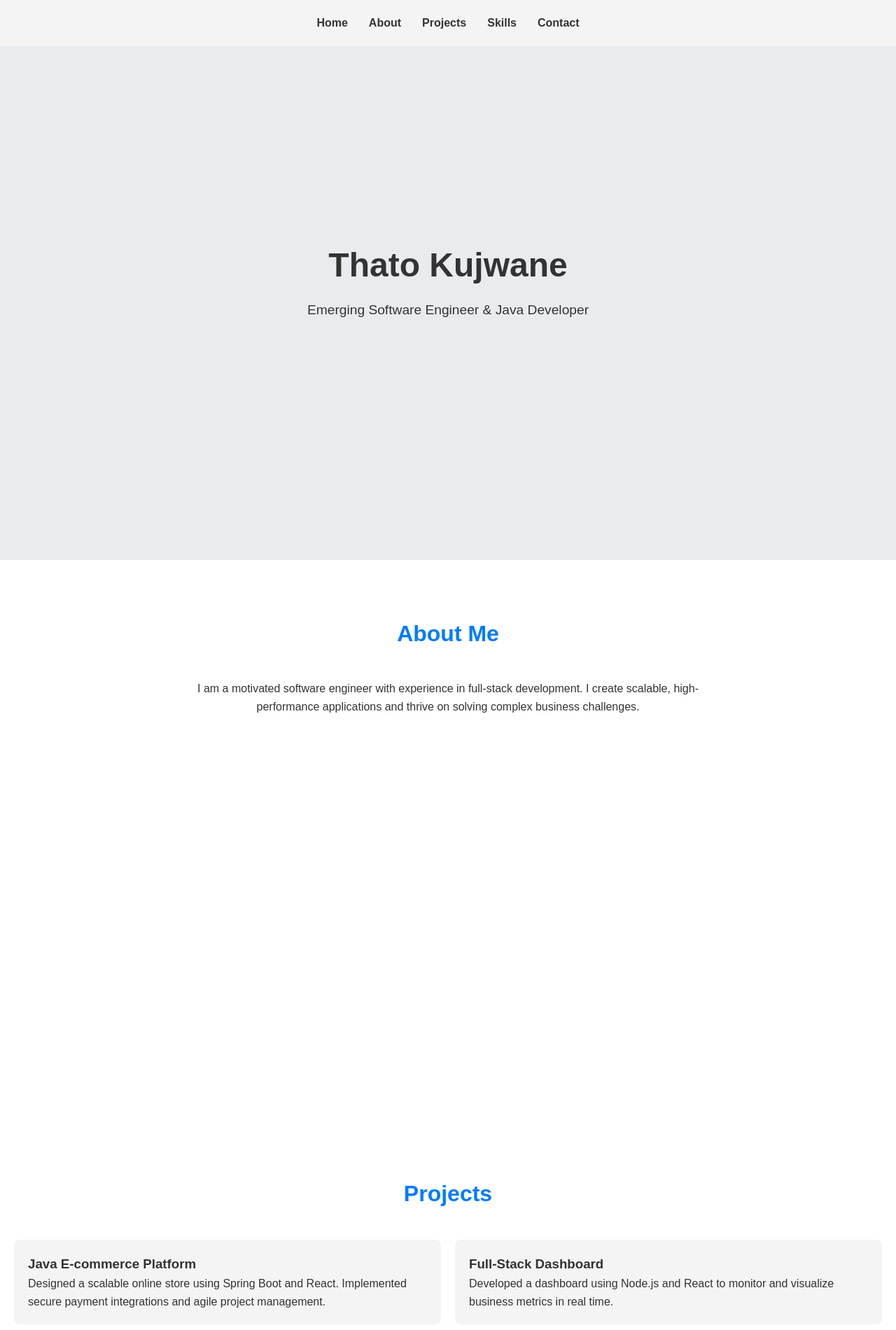
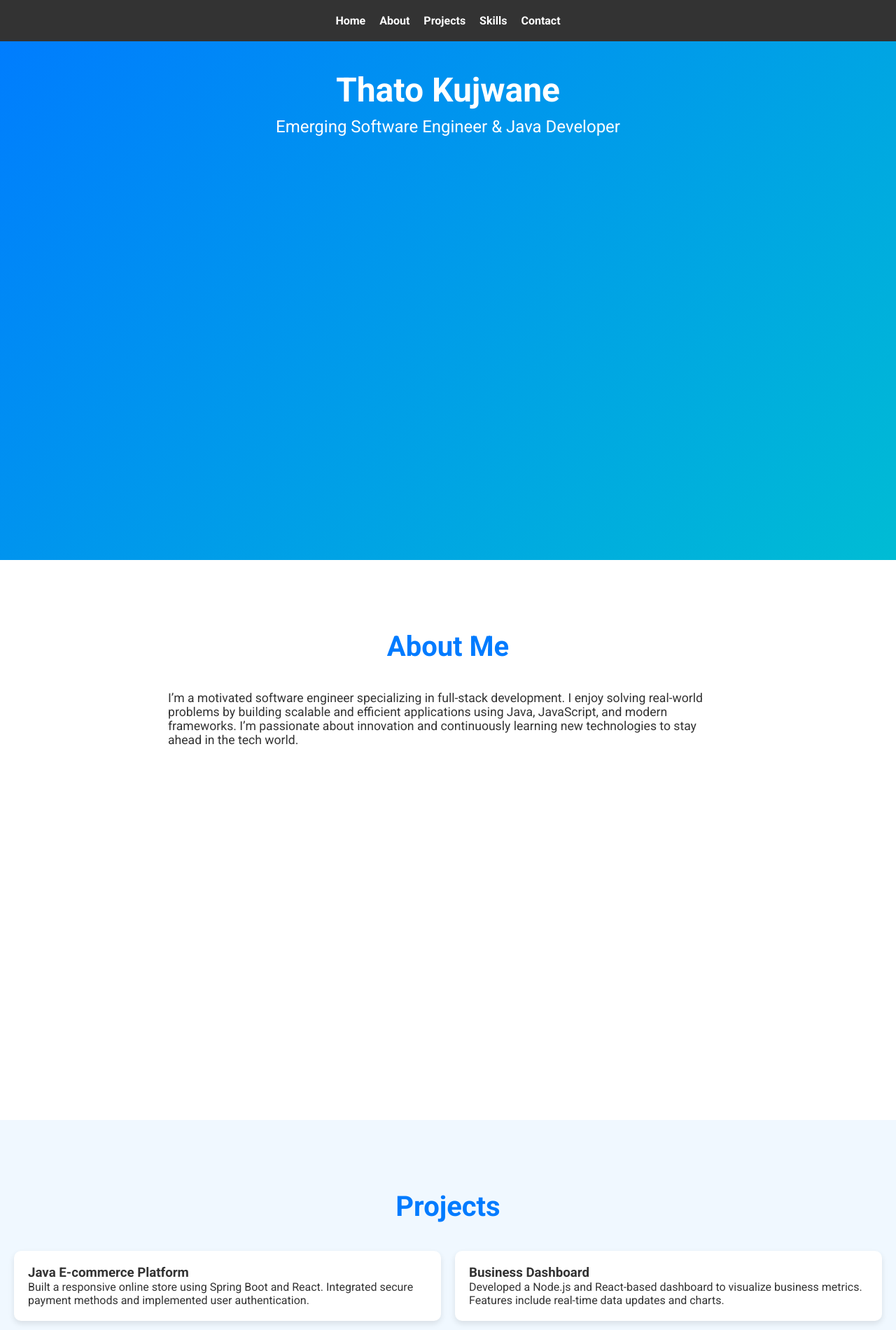
Before and after one commit to T-Kujwane/t-kujwane.github.io, a plain HTML site: page index.html in a window 1280 px wide. Shown: the top 1900 px of the page at 70% size. Drawn offline with Linux system fonts and the light colour scheme.

Commit message:
Update index.html

```diff
--- a/index.html
+++ b/index.html
@@ -1,139 +1,178 @@
 <!DOCTYPE html>
 <html lang="en">
 <head>
-  <meta charset="UTF-8">
-  <meta name="viewport" content="width=device-width, initial-scale=1">
+  <meta charset="UTF-8" />
+  <meta name="viewport" content="width=device-width, initial-scale=1" />
   <title>Thato Kujwane | Portfolio</title>
+  <link href="https://fonts.googleapis.com/css2?family=Roboto:wght@400;700&display=swap" rel="stylesheet" />
   <style>
-    /* Basic Reset */
-    * { margin: 0; padding: 0; box-sizing: border-box; }
-    body { font-family: Arial, sans-serif; line-height: 1.6; color: #333; }
+    * {
+      margin: 0;
+      padding: 0;
+      box-sizing: border-box;
+    }
 
-    a { text-decoration: none; color: #333; }
+    body {
+      font-family: 'Roboto', sans-serif;
+      background-color: #f4f4f4;
+      color: #333;
+      scroll-behavior: smooth;
+    }
 
-    /* Smooth Scrolling */
-    html { scroll-behavior: smooth; }
+    a {
+      text-decoration: none;
+      color: inherit;
+    }
 
-    /* Animations */
-    @keyframes fadeIn {
-      from { opacity: 0; transform: translateY(20px); }
-      to { opacity: 1; transform: translateY(0); }
+    header {
+      background-color: #333;
+      color: #fff;
+      padding: 20px 0;
+      position: fixed;
+      top: 0;
+      width: 100%;
+      z-index: 1000;
+      animation: fadeInDown 1s ease-out;
     }
-    .animate { animation: fadeIn 1s ease-out forwards; }
 
-    /* Header & Navigation */
-    header {
-      background: #f4f4f4;
-      padding: 20px;
-      position: fixed;
-      width: 100%;
-      top: 0;
-      z-index: 1000;
-      opacity: 0;
-      animation: fadeIn 1s ease-out forwards;
-    }
     nav {
       display: flex;
       justify-content: center;
+      gap: 20px;
     }
+
     nav a {
-      margin: 0 15px;
       font-weight: bold;
-      transition: color 0.3s;
+      color: #fff;
+      transition: color 0.3s ease;
     }
-    nav a:hover { color: #007BFF; }
 
-    /* Section Styles */
+    nav a:hover {
+      color: #00bcd4;
+    }
+
     section {
-      padding: 80px 20px;
+      padding: 100px 20px 60px;
       min-height: 100vh;
-      opacity: 0;
-      animation: fadeIn 1s ease-out forwards;
-      animation-delay: 0.3s;
+      animation: fadeInUp 1s ease-out;
     }
+
     .hero {
-      display: flex;
-      flex-direction: column;
-      justify-content: center;
-      align-items: center;
-      background: #e9ecef;
+      background: linear-gradient(135deg, #007BFF, #00bcd4);
+      color: #fff;
       text-align: center;
     }
-    .hero h1 { font-size: 3rem; margin-bottom: 10px; }
-    .hero p { font-size: 1.2rem; }
 
-    .about, .projects, .skills, .contact {
-      background: #fff;
-    }
     .section-title {
       text-align: center;
+      font-size: 2.5rem;
       margin-bottom: 40px;
-      font-size: 2rem;
       color: #007BFF;
     }
 
-    /* Projects Grid */
+    .about,
+    .skills {
+      background-color: #fff;
+    }
+
+    .projects {
+      background-color: #f0f8ff;
+    }
+
+    .contact {
+      background-color: #e9ffe9;
+    }
+
     .projects-container {
       display: grid;
       grid-template-columns: repeat(auto-fit, minmax(250px, 1fr));
       gap: 20px;
     }
+
     .project {
-      background: #f4f4f4;
+      background-color: #fff;
       padding: 20px;
-      border-radius: 8px;
-      transition: transform 0.3s, box-shadow 0.3s;
-    }
-    .project:hover {
-      transform: scale(1.03);
-      box-shadow: 0 4px 8px rgba(0,0,0,0.1);
+      border-radius: 10px;
+      box-shadow: 0 4px 8px rgba(0, 0, 0, 0.1);
+      transition: transform 0.3s ease, box-shadow 0.3s ease;
     }
 
-    /* Skills List */
+    .project:hover {
+      transform: translateY(-5px);
+      box-shadow: 0 6px 12px rgba(0, 0, 0, 0.15);
+    }
+
     .skills-list {
       display: flex;
       flex-wrap: wrap;
       justify-content: center;
       gap: 15px;
     }
+
     .skill-item {
-      background: #007BFF;
+      background-color: #007BFF;
       color: #fff;
       padding: 10px 15px;
-      border-radius: 4px;
+      border-radius: 5px;
+      font-size: 1rem;
     }
 
-    /* Contact Form */
     .contact form {
-      max-width: 500px;
-      margin: 0 auto;
+      max-width: 600px;
+      margin: auto;
       display: flex;
       flex-direction: column;
     }
-    .contact input, .contact textarea {
+
+    .contact input,
+    .contact textarea {
       padding: 10px;
       margin-bottom: 15px;
       border: 1px solid #ccc;
-      border-radius: 4px;
-      font-size: 1rem;
+      border-radius: 5px;
     }
+
     .contact button {
-      background: #007BFF;
-      color: #fff;
+      padding: 12px;
+      background-color: #007BFF;
+      color: white;
       border: none;
-      padding: 10px;
-      border-radius: 4px;
+      border-radius: 5px;
       font-size: 1rem;
       cursor: pointer;
-      transition: background 0.3s;
+      transition: background-color 0.3s ease;
     }
-    .contact button:hover { background: #0056b3; }
+
+    .contact button:hover {
+      background-color: #0056b3;
+    }
+
+    @keyframes fadeInUp {
+      from {
+        opacity: 0;
+        transform: translateY(30px);
+      }
+      to {
+        opacity: 1;
+        transform: translateY(0);
+      }
+    }
+
+    @keyframes fadeInDown {
+      from {
+        opacity: 0;
+        transform: translateY(-20px);
+      }
+      to {
+        opacity: 1;
+        transform: translateY(0);
+      }
+    }
   </style>
 </head>
 <body>
 
-  <!-- Fixed Navigation Header -->
-  <header class="animate">
+  <header>
     <nav>
       <a href="#hero">Home</a>
       <a href="#about">About</a>
@@ -143,38 +182,33 @@
     </nav>
   </header>
 
-  <!-- Hero Section -->
-  <section id="hero" class="hero animate" style="animation-delay: 0.5s;">
-    <h1>Thato Kujwane</h1>
-    <p>Emerging Software Engineer &amp; Java Developer</p>
+  <section id="hero" class="hero">
+    <h1 style="font-size: 3rem; margin-bottom: 10px;">Thato Kujwane</h1>
+    <p style="font-size: 1.5rem;">Emerging Software Engineer & Java Developer</p>
   </section>
 
-  <!-- About Section -->
-  <section id="about" class="about animate" style="animation-delay: 0.7s;">
+  <section id="about" class="about">
     <h2 class="section-title">About Me</h2>
-    <div style="max-width: 800px; margin: auto; text-align: center;">
-      <p>I am a motivated software engineer with experience in full-stack development. I create scalable, high-performance applications and thrive on solving complex business challenges.</p>
-    </div>
+    <p style="max-width: 800px; margin: auto; font-size: 1.1rem;">
+      I’m a motivated software engineer specializing in full-stack development. I enjoy solving real-world problems by building scalable and efficient applications using Java, JavaScript, and modern frameworks. I’m passionate about innovation and continuously learning new technologies to stay ahead in the tech world.
+    </p>
   </section>
 
-  <!-- Projects Section -->
-  <section id="projects" class="projects animate" style="animation-delay: 0.9s;">
+  <section id="projects" class="projects">
     <h2 class="section-title">Projects</h2>
     <div class="projects-container">
       <div class="project">
         <h3>Java E-commerce Platform</h3>
-        <p>Designed a scalable online store using Spring Boot and React. Implemented secure payment integrations and agile project management.</p>
+        <p>Built a responsive online store using Spring Boot and React. Integrated secure payment methods and implemented user authentication.</p>
       </div>
       <div class="project">
-        <h3>Full-Stack Dashboard</h3>
-        <p>Developed a dashboard using Node.js and React to monitor and visualize business metrics in real time.</p>
+        <h3>Business Dashboard</h3>
+        <p>Developed a Node.js and React-based dashboard to visualize business metrics. Features include real-time data updates and charts.</p>
       </div>
-      <!-- Add additional project cards here -->
     </div>
   </section>
 
-  <!-- Skills Section -->
-  <section id="skills" class="skills animate" style="animation-delay: 1.1s;">
+  <section id="skills" class="skills">
     <h2 class="section-title">Skills</h2>
     <div class="skills-list">
       <div class="skill-item">Java</div>
@@ -189,13 +223,12 @@
     </div>
   </section>
 
-  <!-- Contact Section -->
-  <section id="contact" class="contact animate" style="animation-delay: 1.3s;">
-    <h2 class="section-title">Contact Me</h2>
-    <form action="mailto:developer.tk_kujwane@outlook.com" method="post" enctype="text/plain">
-      <input type="text" name="name" placeholder="Your Name" required>
-      <input type="email" name="email" placeholder="Your Email" required>
-      <textarea name="message" rows="5" placeholder="Your Message" required></textarea>
+  <section id="contact" class="contact">
+    <h2 class="section-title">Contact</h2>
+    <form>
+      <input type="text" placeholder="Your Name" required />
+      <input type="email" placeholder="Your Email" required />
+      <textarea rows="5" placeholder="Your Message" required></textarea>
       <button type="submit">Send Message</button>
     </form>
   </section>
```
